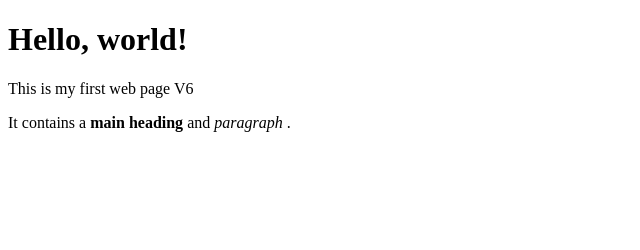
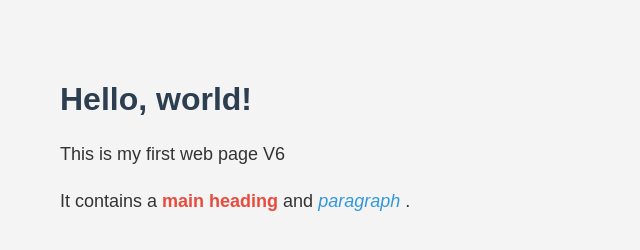
Before and after one commit to tahirali2105/myrepo, a plain HTML site: page index.html in a window 1280 px wide. Shown: the whole page, without its empty margins (0-640 px from the left). Drawn offline with Linux system fonts and the light colour scheme.

Commit message:
Added design for website

```diff
--- a/index.html
+++ b/index.html
@@ -3,6 +3,7 @@
 
 <head>
     <title>My web page</title>
+    <link rel="stylesheet" href="style.css">
 </head>
 
 <body>
--- /dev/null
+++ b/style.css
@@ -0,0 +1,25 @@
+body {
+    font-family: Arial, sans-serif;
+    background-color: #f4f4f4;
+    margin: 40px;
+    padding: 20px;
+    color: #333;
+}
+
+h1 {
+    color: #2c3e50;
+}
+
+p {
+    font-size: 18px;
+    line-height: 1.6;
+}
+
+strong {
+    color: #e74c3c;
+}
+
+em {
+    color: #3498db;
+    font-style: italic;
+}
```
